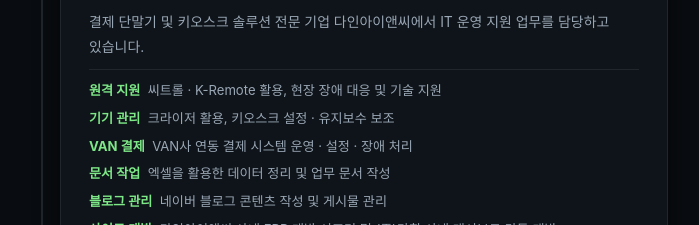
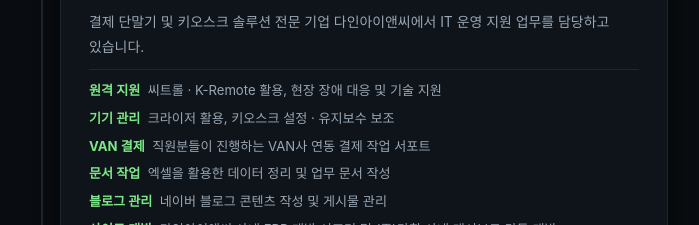
Before and after one commit to FeheDeveloperTeam/fdt-homepage, a React (Vite) app: page /member/fehe in a window 1280 px wide. Shown: the part 2220-2445 px from the top of the page, without its empty margins (290-989 px from the left). Built offline with nearby package versions, Linux system fonts and the light colour scheme; no server answers; the database is empty.

Commit message:
VAN 결제 항목을 직원 서포트 역할로 명확히 수정

```diff
--- a/src/member/fehe/pages/HomePage/HomePage.jsx
+++ b/src/member/fehe/pages/HomePage/HomePage.jsx
@@ -82,7 +82,7 @@ const TIMELINE = [
     duties: [
       { label: '원격 지원', desc: '씨트롤 · K-Remote 활용, 현장 장애 대응 및 기술 지원' },
       { label: '기기 관리', desc: '크라이저 활용, 키오스크 설정 · 유지보수 보조' },
-      { label: 'VAN 결제', desc: 'VAN사 연동 결제 시스템 운영 · 설정 · 장애 처리' },
+      { label: 'VAN 결제', desc: '직원분들이 진행하는 VAN사 연동 결제 작업 서포트' },
       { label: '문서 작업', desc: '엑셀을 활용한 데이터 정리 및 업무 문서 작성' },
       { label: '블로그 관리', desc: '네이버 블로그 콘텐츠 작성 및 게시물 관리' },
       { label: '사이트 개발', desc: '다인아이앤씨 사내 ERP 개발 서포터 및 (주)라함 사내 대시보드 단독 개발' },
```
